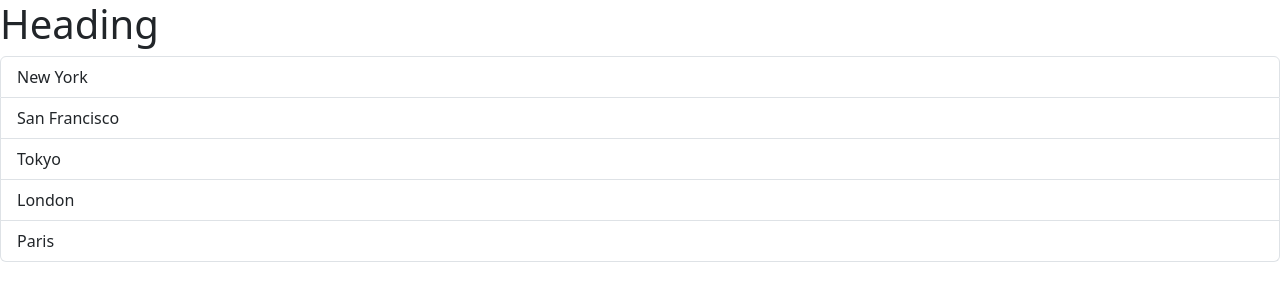
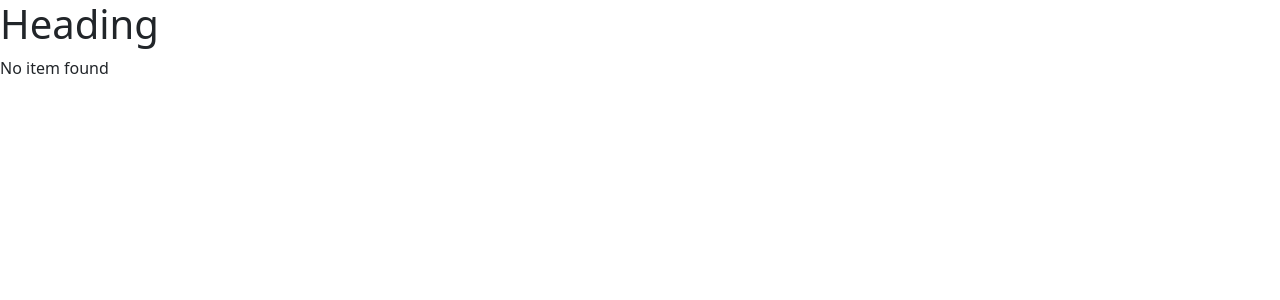
Before and after one commit to PravatKumaraMishra/React-Practice, a React (Vite) app: page / in a window 1280 px wide. Shown: the top 300 px of the page. Built offline with nearby package versions, Linux system fonts and the light colour scheme.

Commit message:
conditional rendering

```diff
--- a/src/ListGroup.tsx
+++ b/src/ListGroup.tsx
@@ -1,9 +1,12 @@
 export default function ListGroup() {
-  const items = ["New York", "San Francisco", "Tokyo", "London", "Paris"];
+  //   const items = ["New York", "San Francisco", "Tokyo", "London", "Paris"];
+  const items: string[] = [];
+
   return (
     <>
       <h1>Heading</h1>
       <ul className="list-group">
+        {items.length === 0 && <p>No item found</p>}
         {items.map((item) => (
           <li className="list-group-item" key={item}>
             {item}
```
